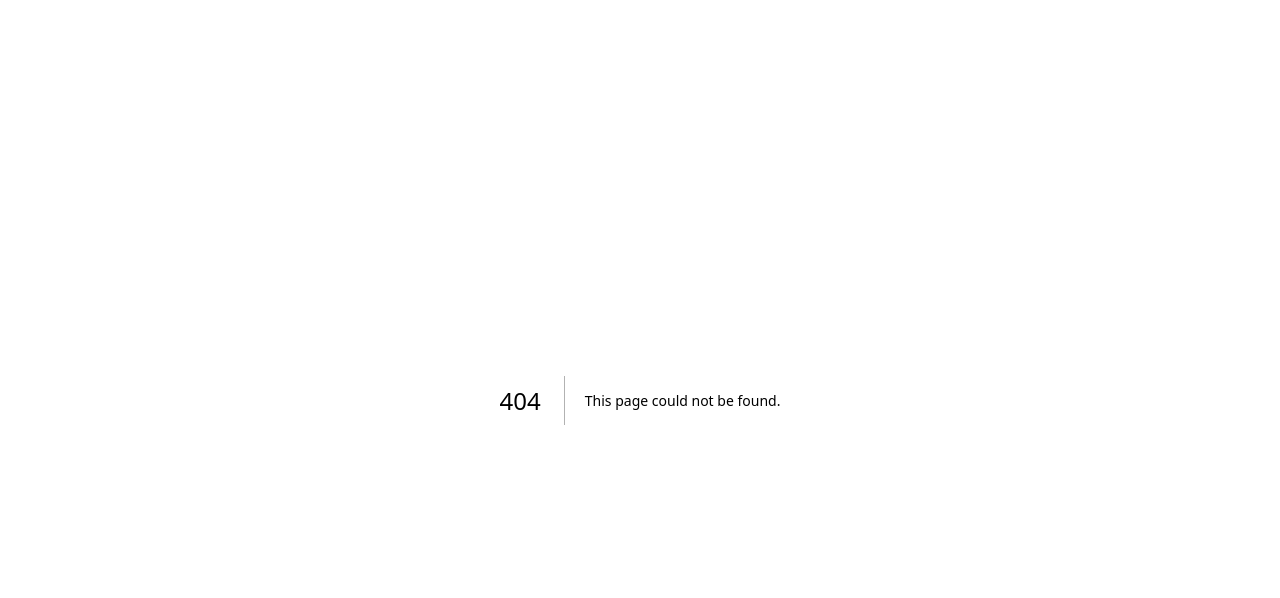
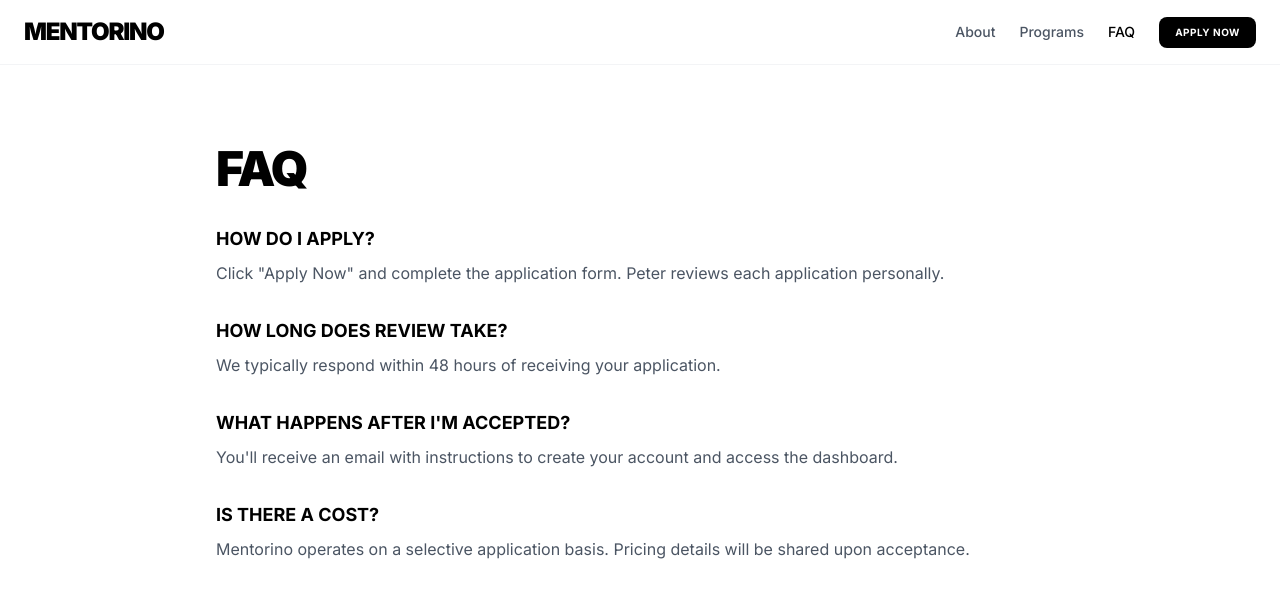
Before and after one commit to petermannarino-12/mentorino_now, a Next.js app: page /faq in a window 1280 px wide. Before the commit this address had no page. Shown: the top 598 px of the page. Built offline with nearby package versions, Linux system fonts and the light colour scheme.

Commit message:
Add about, programs, faq pages

```diff
--- /dev/null
+++ b/app/about/page.tsx
@@ -0,0 +1,25 @@
+import Link from 'next/link'
+
+export default function AboutPage() {
+  return (
+    <div className="min-h-screen bg-white">
+      <header className="flex items-center justify-between px-6 py-4 border-b border-gray-100">
+        <Link href="/" className="text-2xl font-black uppercase tracking-tighter">Mentorino</Link>
+        <nav className="flex items-center gap-6">
+          <Link href="/about" className="text-sm font-medium text-black">About</Link>
+          <Link href="/programs" className="text-sm font-medium text-gray-600">Programs</Link>
+          <Link href="/faq" className="text-sm font-medium text-gray-600">FAQ</Link>
+          <Link href="/apply" className="btn-compact bg-black text-white">Apply Now</Link>
+        </nav>
+      </header>
+      <main className="max-w-4xl mx-auto px-6 py-20">
+        <h1 className="text-5xl font-black uppercase tracking-tighter mb-8">About</h1>
+        <div className="space-y-6 text-gray-600">
+          <p className="text-lg">Mentorino is a premium 1-on-1 mentorship platform founded by Peter Mannarino.</p>
+          <p>We provide personalized guidance for career, education, and life transformation.</p>
+          <p>Our approach is selective - we only accept applicants who demonstrate genuine commitment to growth.</p>
+        </div>
+      </main>
+    </div>
+  )
+}
--- /dev/null
+++ b/app/faq/page.tsx
@@ -0,0 +1,38 @@
+import Link from 'next/link'
+
+export default function FAQPage() {
+  return (
+    <div className="min-h-screen bg-white">
+      <header className="flex items-center justify-between px-6 py-4 border-b border-gray-100">
+        <Link href="/" className="text-2xl font-black uppercase tracking-tighter">Mentorino</Link>
+        <nav className="flex items-center gap-6">
+          <Link href="/about" className="text-sm font-medium text-gray-600">About</Link>
+          <Link href="/programs" className="text-sm font-medium text-gray-600">Programs</Link>
+          <Link href="/faq" className="text-sm font-medium text-black">FAQ</Link>
+          <Link href="/apply" className="btn-compact bg-black text-white">Apply Now</Link>
+        </nav>
+      </header>
+      <main className="max-w-4xl mx-auto px-6 py-20">
+        <h1 className="text-5xl font-black uppercase tracking-tighter mb-8">FAQ</h1>
+        <div className="space-y-8">
+          <div>
+            <h2 className="text-lg font-bold uppercase mb-2">How do I apply?</h2>
+            <p className="text-gray-600">Click "Apply Now" and complete the application form. Peter reviews each application personally.</p>
+          </div>
+          <div>
+            <h2 className="text-lg font-bold uppercase mb-2">How long does review take?</h2>
+            <p className="text-gray-600">We typically respond within 48 hours of receiving your application.</p>
+          </div>
+          <div>
+            <h2 className="text-lg font-bold uppercase mb-2">What happens after I'm accepted?</h2>
+            <p className="text-gray-600">You'll receive an email with instructions to create your account and access the dashboard.</p>
+          </div>
+          <div>
+            <h2 className="text-lg font-bold uppercase mb-2">Is there a cost?</h2>
+            <p className="text-gray-600">Mentorino operates on a selective application basis. Pricing details will be shared upon acceptance.</p>
+          </div>
+        </div>
+      </main>
+    </div>
+  )
+}
--- /dev/null
+++ b/app/programs/page.tsx
@@ -0,0 +1,38 @@
+import Link from 'next/link'
+
+export default function ProgramsPage() {
+  return (
+    <div className="min-h-screen bg-white">
+      <header className="flex items-center justify-between px-6 py-4 border-b border-gray-100">
+        <Link href="/" className="text-2xl font-black uppercase tracking-tighter">Mentorino</Link>
+        <nav className="flex items-center gap-6">
+          <Link href="/about" className="text-sm font-medium text-gray-600">About</Link>
+          <Link href="/programs" className="text-sm font-medium text-black">Programs</Link>
+          <Link href="/faq" className="text-sm font-medium text-gray-600">FAQ</Link>
+          <Link href="/apply" className="btn-compact bg-black text-white">Apply Now</Link>
+        </nav>
+      </header>
+      <main className="max-w-4xl mx-auto px-6 py-20">
+        <h1 className="text-5xl font-black uppercase tracking-tighter mb-8">Programs</h1>
+        <div className="grid grid-cols-1 md:grid-cols-2 gap-6">
+          <div className="p-8 bg-gray-50 rounded-3xl">
+            <h2 className="text-xl font-black uppercase mb-4">Career Strategist</h2>
+            <p className="text-gray-600">Transform your career with personalized strategic direction.</p>
+          </div>
+          <div className="p-8 bg-gray-50 rounded-3xl">
+            <h2 className="text-xl font-black uppercase mb-4">Academic Guide</h2>
+            <p className="text-gray-600">Navigate your educational journey with expert guidance.</p>
+          </div>
+          <div className="p-8 bg-gray-50 rounded-3xl">
+            <h2 className="text-xl font-black uppercase mb-4">Research Mentor</h2>
+            <p className="text-gray-600">Advance your research with experienced mentorship.</p>
+          </div>
+          <div className="p-8 bg-gray-50 rounded-3xl">
+            <h2 className="text-xl font-black uppercase mb-4">Life Coach</h2>
+            <p className="text-gray-600">Achieve balance and fulfillment in all life areas.</p>
+          </div>
+        </div>
+      </main>
+    </div>
+  )
+}
```
